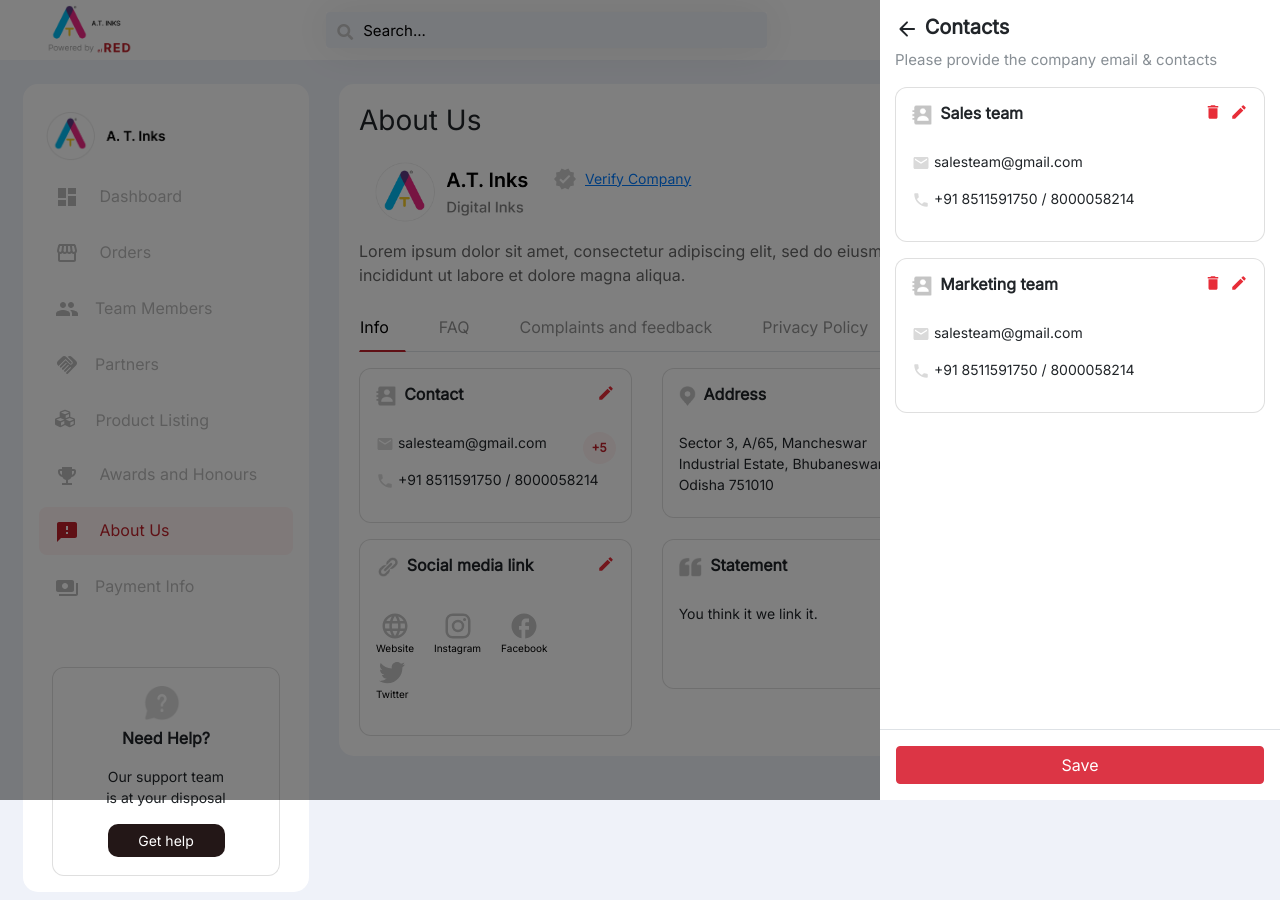
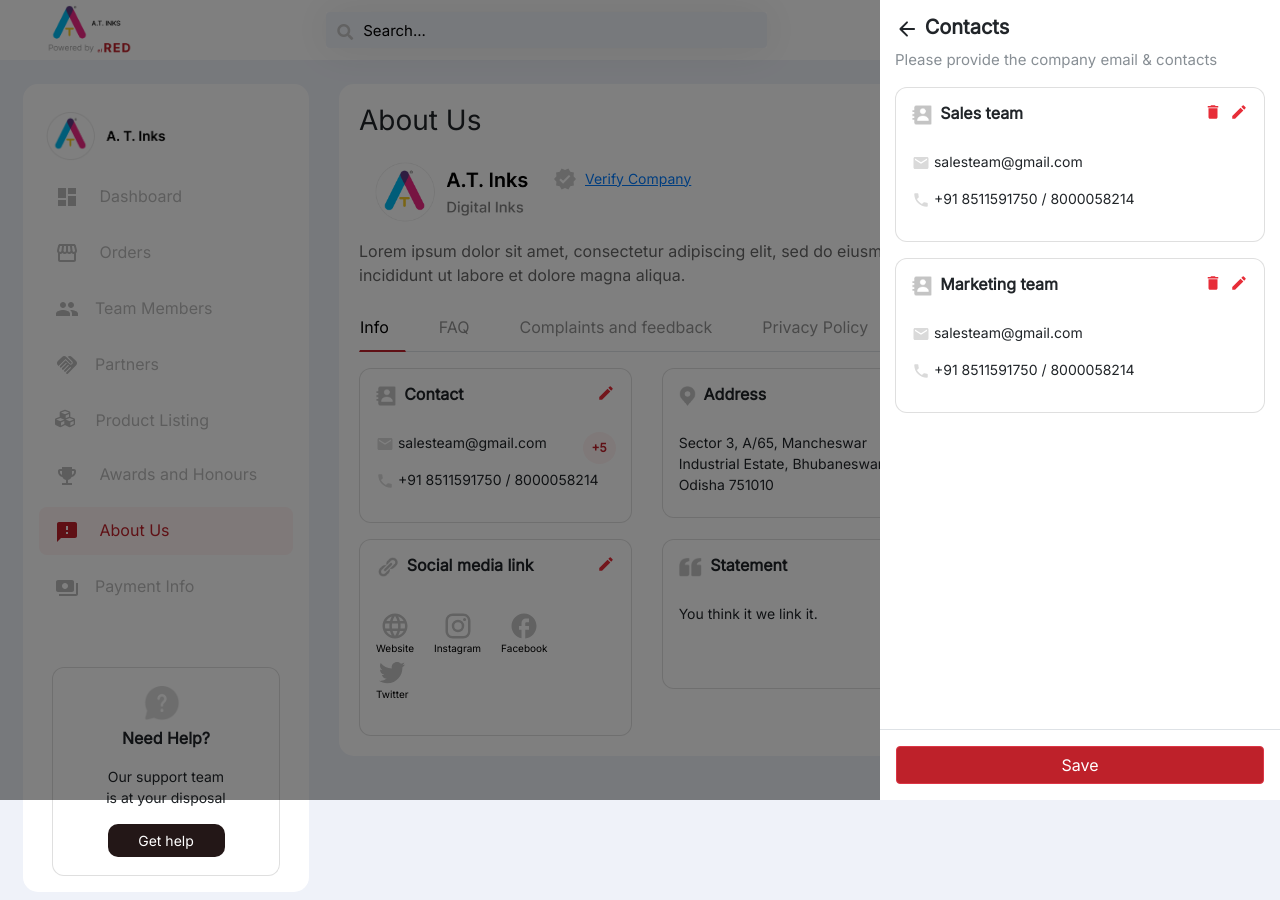
Before and after one commit to prasenjit-behera/elred-admin-panel, a React (Create React App) app: page / in a window 1280 px wide. Both pictures are taken after a click on the link 605 px from the left and 391 px from the top of the page. Built offline with nearby package versions, Linux system fonts and the light colour scheme.

Commit message:
image path changes

```diff
--- a/src/About.js
+++ b/src/About.js
@@ -250,7 +250,7 @@ const About = () => {
 
         <Modal.Body>
           <div>
-          <h5><ArrowBackRoundedIcon/> <strong>Contacts</strong></h5>
+          <h5><ArrowBackRoundedIcon  onClick={handleClose}/> <strong>Contacts</strong></h5>
           <p className="modal-caption">Please provide the company email & contacts</p>
           </div>
 
--- a/src/App.css
+++ b/src/App.css
@@ -300,3 +300,6 @@ button.need-help{
     color: #888f95;
     font-size: 15px;
   }
+  button.btn.btn-danger.btn-block {
+    background-color: #be212a;
+  }
```
